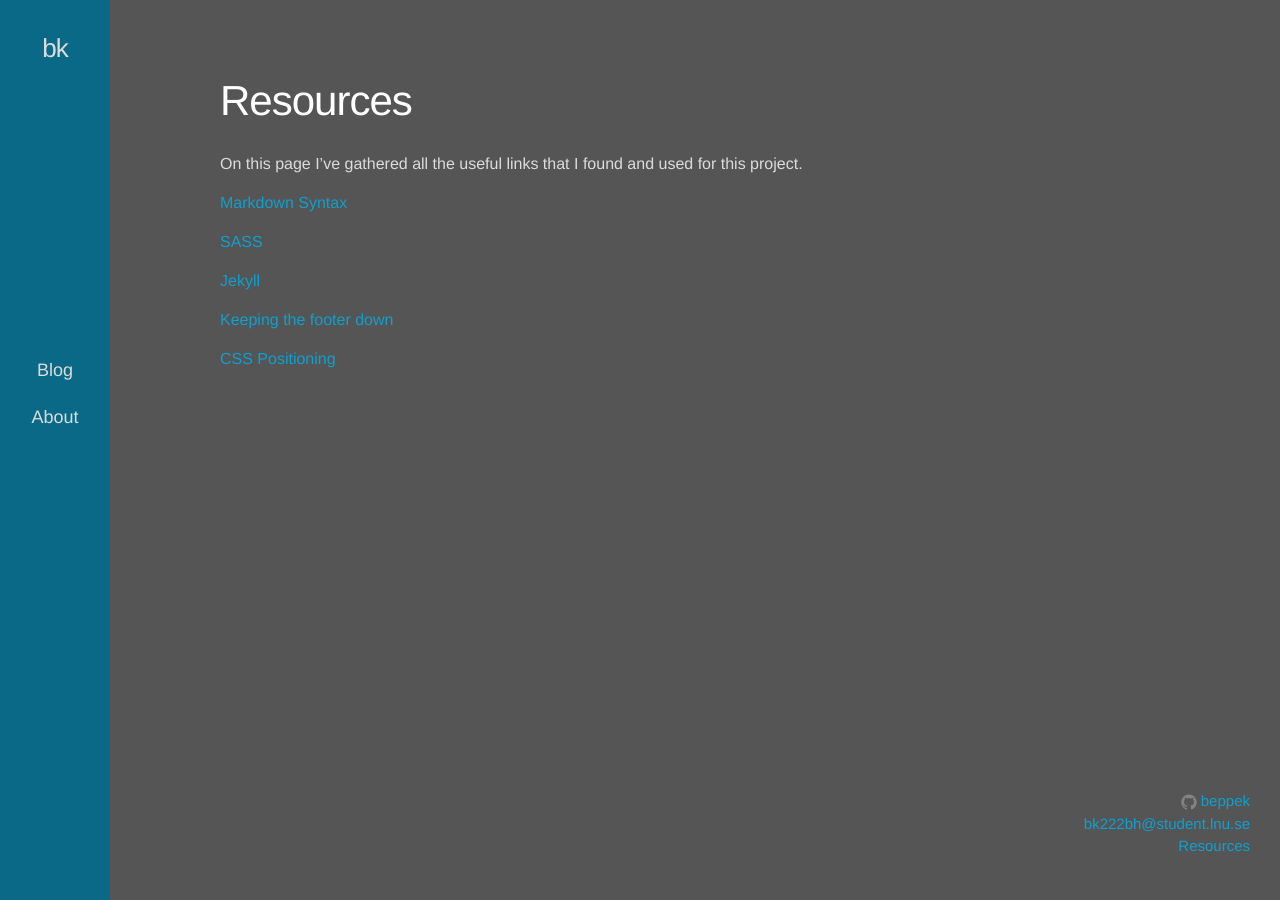
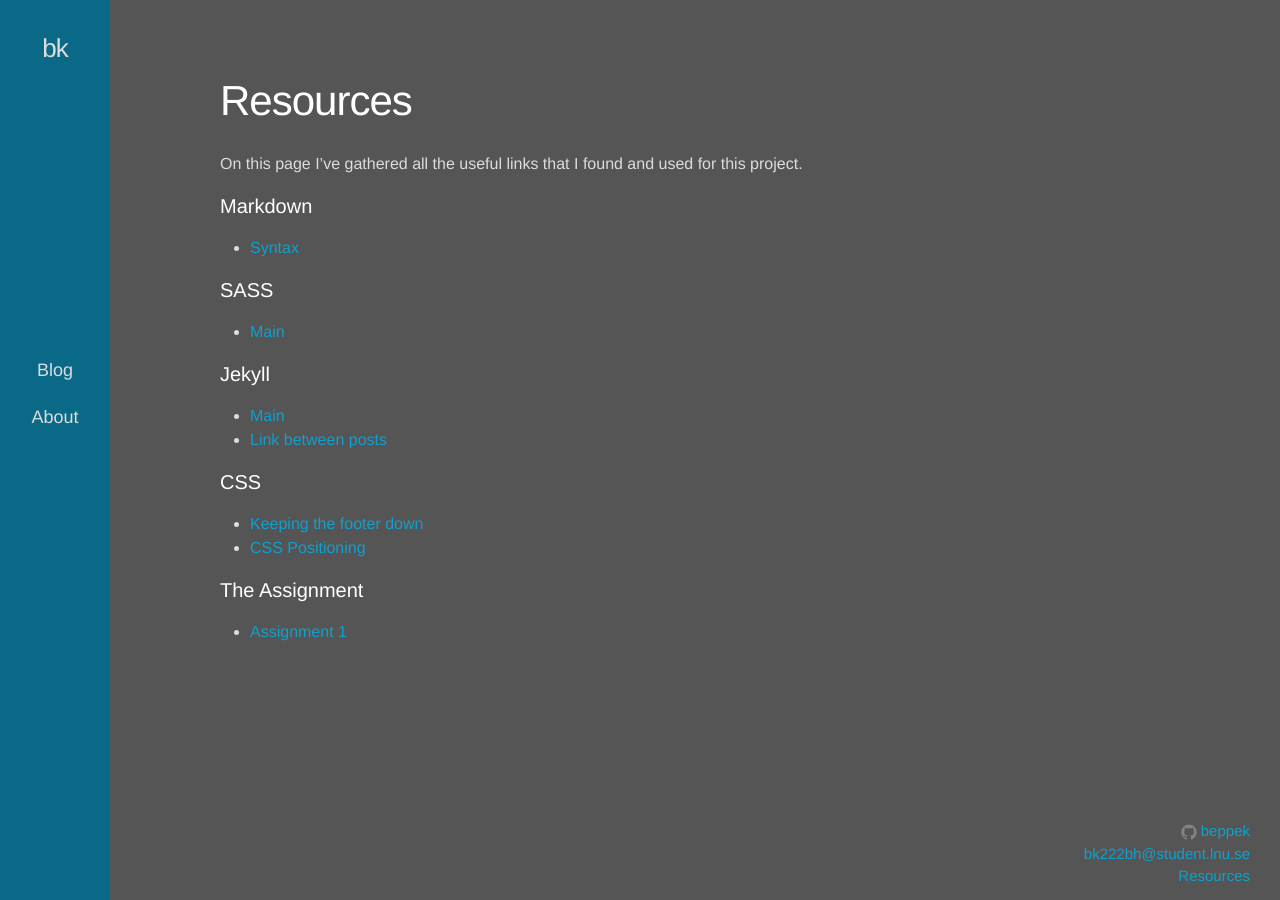
Before and after one commit to beppek/beppek.github.io, a Jekyll site: the page built from 03-resources.md, in a window 1280 px wide. Built offline with Jekyll 4.4.1, drawn with Linux system fonts in a browser that asks for light colours.

Commit message:
humans.txt + styles + links

```diff
--- a/03-resources.md
+++ b/03-resources.md
@@ -6,12 +6,24 @@ exclude: true
 ---
 On this page I've gathered all the useful links that I found and used for this project.
 
-[Markdown Syntax](https://daringfireball.net/projects/markdown/syntax)
+####Markdown
 
-[SASS](http://sass-lang.com/)
++ [Syntax](https://daringfireball.net/projects/markdown/syntax)
 
-[Jekyll](http://jekyllrb.com/)
+####SASS
 
-[Keeping the footer down](http://cssreset.com/how-to-keep-footer-at-bottom-of-page-with-css/)
++ [Main](http://sass-lang.com/)
 
-[CSS Positioning](https://css-tricks.com/centering-css-complete-guide/)
+####Jekyll
+
++ [Main](http://jekyllrb.com/)
++ [Link between posts](http://jekyllrb.com/docs/templates/#post-url)
+
+####CSS
+
++ [Keeping the footer down](http://cssreset.com/how-to-keep-footer-at-bottom-of-page-with-css/)
++ [CSS Positioning](https://css-tricks.com/centering-css-complete-guide/)
+
+####The Assignment
+
++ [Assignment 1](https://coursepress.lnu.se/kurs/klientbaserad-webbprogrammering/examination/exam-assignment-1/)
--- a/_includes/head.html
+++ b/_includes/head.html
@@ -9,9 +9,10 @@
     <!--TO DO: Open Graph-->
     <meta property="og:title" content="Beppe Karlsson" />
     <meta property="og:type" content="website" />
-    <meta property="og:url" content="" />
-    <meta property="og:image" content="http://ia.media-imdb.com/images/rock.jpg" />
+    <meta property="og:url" content="{{ page.url | replace:'index.html','' | prepend: site.baseurl | prepend: site.url }}" />
+    <meta property="og:image" content="/img/beppe_s.png" />
 
     <link rel="stylesheet" href="{{ "/css/main.css" | prepend: site.baseurl }}">
     <link rel="canonical" href="{{ page.url | replace:'index.html','' | prepend: site.baseurl | prepend: site.url }}">
+    <link type="text/plain" rel="author" href="/humans.txt" />
 </head>
--- a/_sass/_layout.scss
+++ b/_sass/_layout.scss
@@ -8,7 +8,6 @@
     top: 0;
     bottom: 0;
     background-color: $menu-background;
-    transition: width ease .5s;
 }
 
 .site-title {
@@ -248,6 +247,7 @@
 
 
 
+
 /**
 * Keep the Footer down!
 * http://cssreset.com/how-to-keep-footer-at-bottom-of-page-with-css/
@@ -258,7 +258,8 @@ body {
     height:         calc(100% - (#{$footer-height}) / 2);
 }
 #pageWrapper {
-    min-height:100%;
+    min-height: 100vh;
+    overflow: hidden;
     position:relative;
 }
 .site-footer {
```
Also changed, not shown: humans.txt (added, +15 -0 lines).
